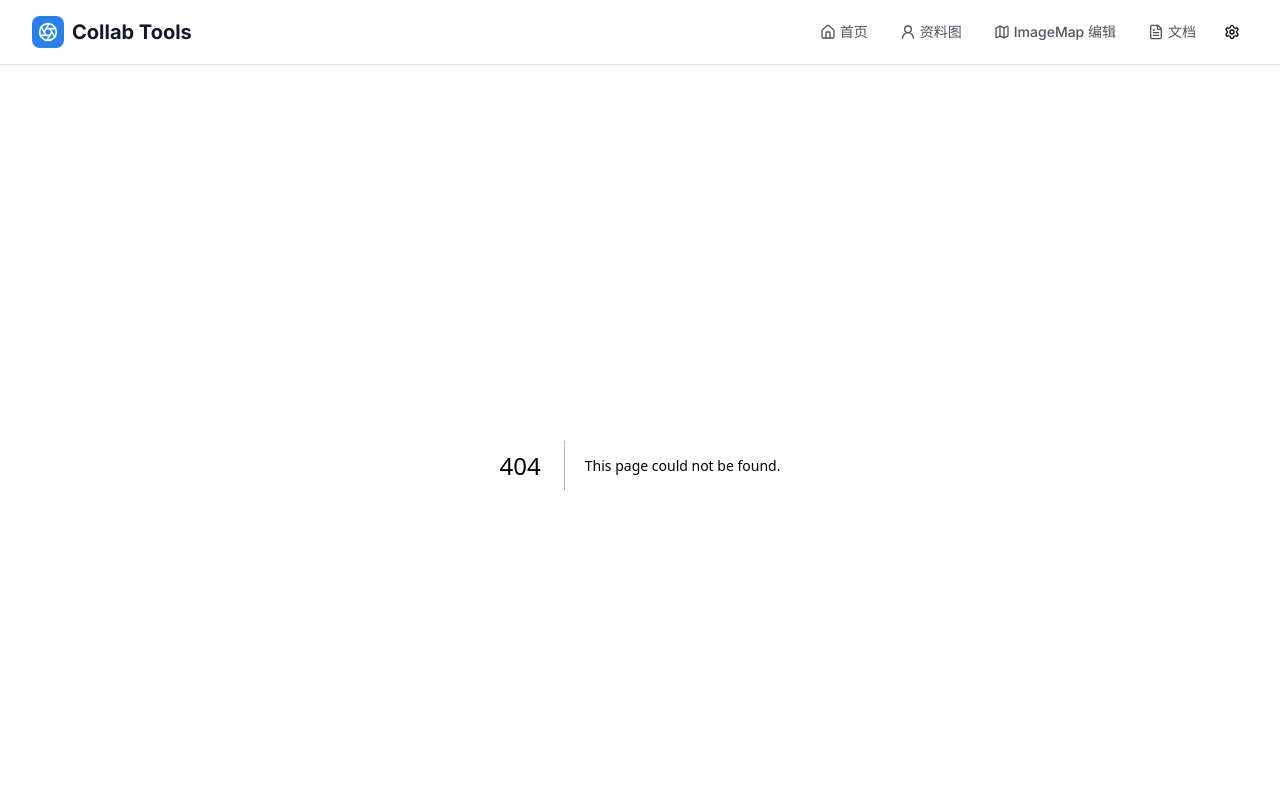
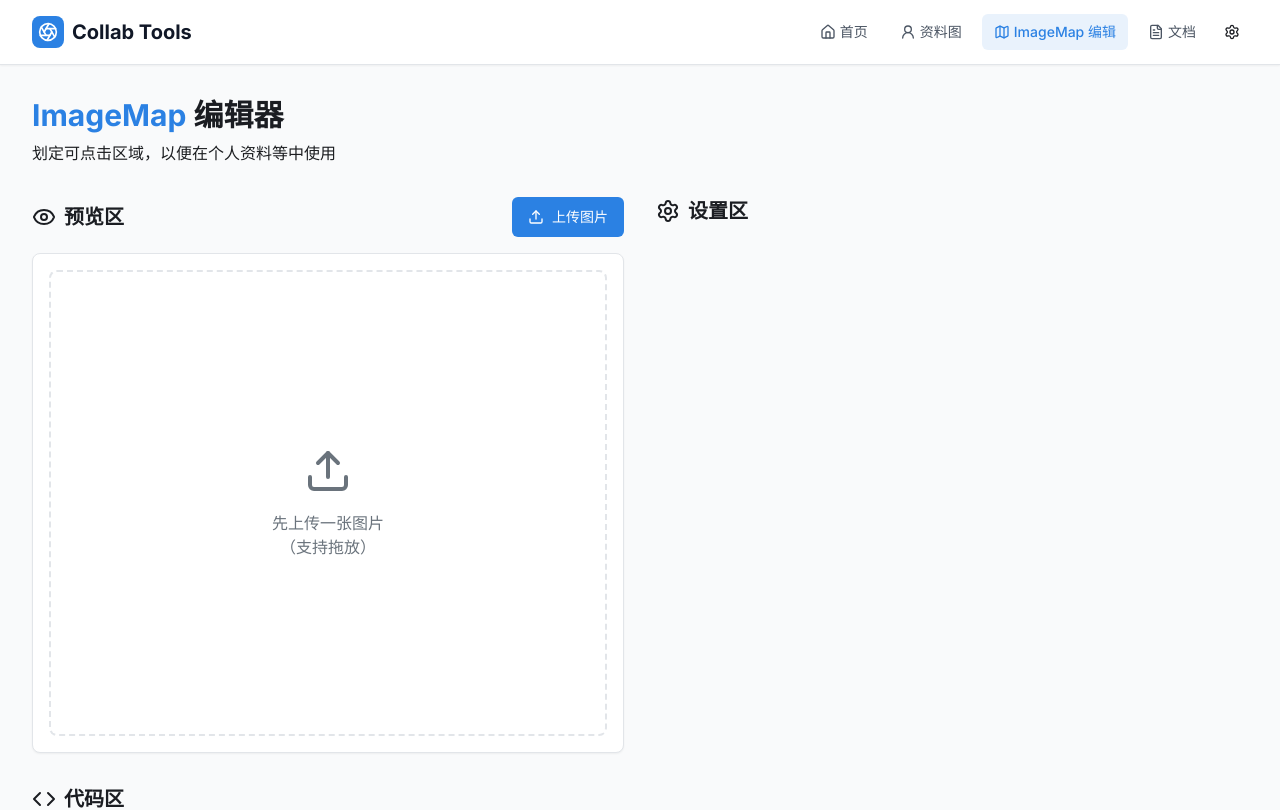
Before and after one commit to CloneWith/osu-collab-tools, a Next.js app: page /imagemap in a window 1280 px wide. Before the commit this address had no page. Shown: the top 810 px of the page. Built offline with nearby package versions, Linux system fonts and the light colour scheme.

Commit message:
Rename imagemap page routing

```diff
--- a/app/editor/page.tsx
+++ b/app/imagemap/page.tsx
@@ -37,7 +37,7 @@
   X,
 } from "lucide-react";
 import { clamp } from "@/lib/utils";
-import DragAndDropOverlay, { DnDRejectReason } from "@/app/editor/dnd-overlay";
+import DragAndDropOverlay, { DnDRejectReason } from "@/app/imagemap/dnd-overlay";
 import { common } from "@/app/common";
 import hljs from "highlight.js/lib/core";
 import html from "highlight.js/lib/languages/xml";
--- a/app/layout.tsx
+++ b/app/layout.tsx
@@ -48,7 +48,7 @@
               <h3 className="text-lg font-semibold mb-4">工具</h3>
               <ul className="space-y-2 text-gray-400">
                 <li>
-                  <Link href="/editor" className="hover:text-white transition-colors">
+                  <Link href="/imagemap" className="hover:text-white transition-colors">
                     ImageMap 编辑器
                   </Link>
                 </li>
--- a/app/page.tsx
+++ b/app/page.tsx
@@ -66,7 +66,7 @@
                             助力你做出还不错的 osu! 赛博合影
                         </p>
                         <div className="flex flex-col sm:flex-row gap-4 justify-center">
-                            <Link href="/editor">
+                            <Link href="/imagemap">
                                 <Button size="lg" className="text-lg px-8 py-3">
                                     开始使用
                                     <ArrowRight className="ml-2 w-5 h-5"/>
@@ -139,7 +139,7 @@
                     <p className="text-xl text-primary-foreground/85 mb-8 max-w-2xl mx-auto">
                         点击下面的按钮，试试感兴趣的功能吧╰(*°▽°*)╯
                     </p>
-                    <Link href="/editor">
+                    <Link href="/imagemap">
                         <Button size="lg" variant="secondary" className="text-lg px-8 py-3">
                             立即开始
                             <ArrowRight className="ml-2 w-5 h-5"/>
--- a/components/navbar.tsx
+++ b/components/navbar.tsx
@@ -11,7 +11,7 @@
 const navigation = [
     {name: "首页", href: "/", icon: Home},
     {name: "资料图", href: "/avatar", icon: UserRound},
-    {name: "ImageMap 编辑", href: "/editor", icon: Map},
+    {name: "ImageMap 编辑", href: "/imagemap", icon: Map},
     {name: "文档", href: "/docs", icon: FileText},
 ];
 
```
Also changed, not shown: app/imagemap/dnd-overlay.tsx (renamed from app/editor/dnd-overlay.tsx).
